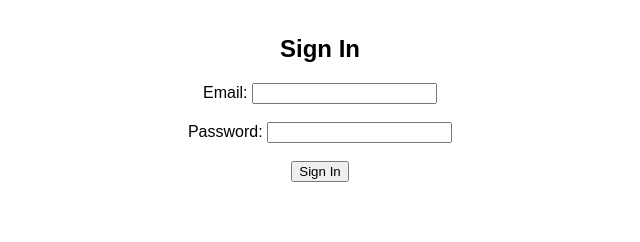
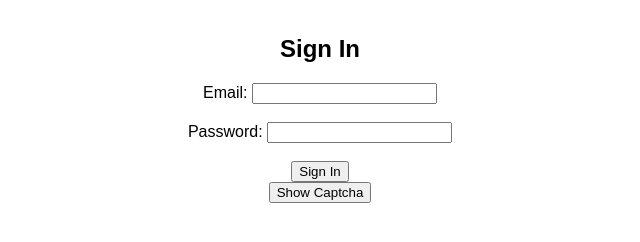
Before and after one commit to tunner/hello-world-gpt, a plain HTML site: page index.html in a window 1280 px wide. Shown: the part 132-374 px from the top of the page, without its empty margins (320-960 px from the left). Drawn offline with Linux system fonts and the light colour scheme.

Commit message:
Added button for showing captcha at the bottom of the page

```diff
--- a/index.html
+++ b/index.html
@@ -28,6 +28,9 @@
         </form>
     </div>
 
+    <button id="showCaptchaBtn">Show Captcha</button>
+    <br><br>
+
     <script src="app.js"></script>
 </body>
 </html>
```
